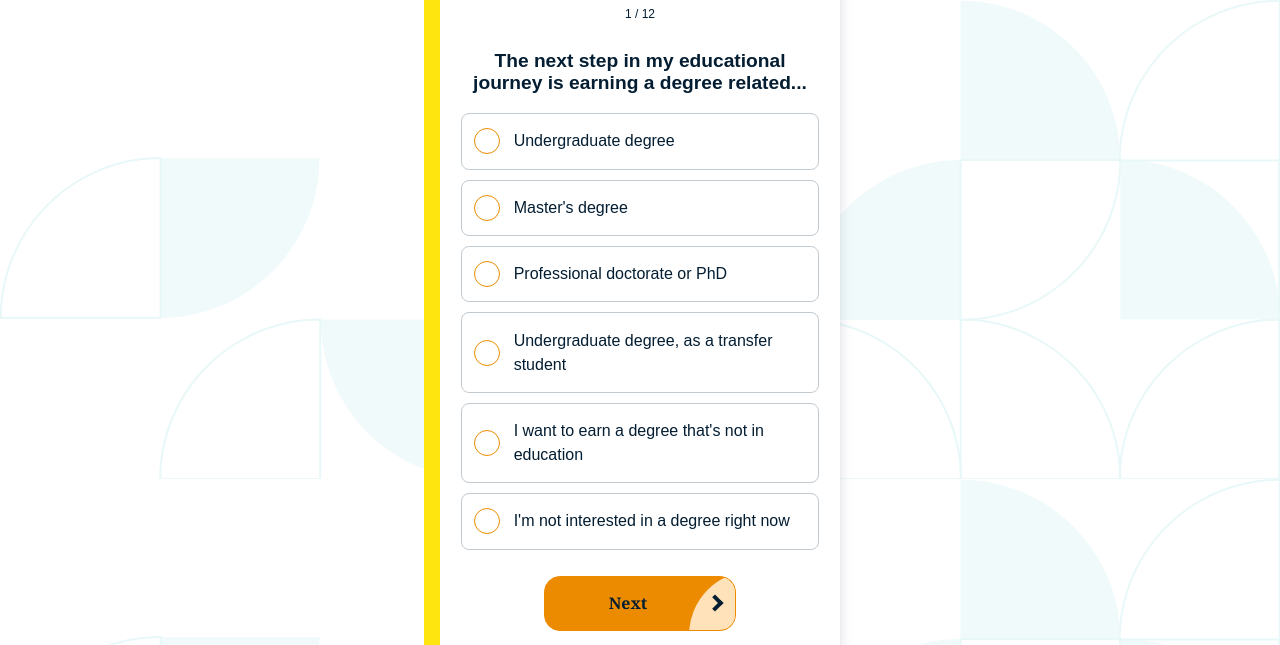
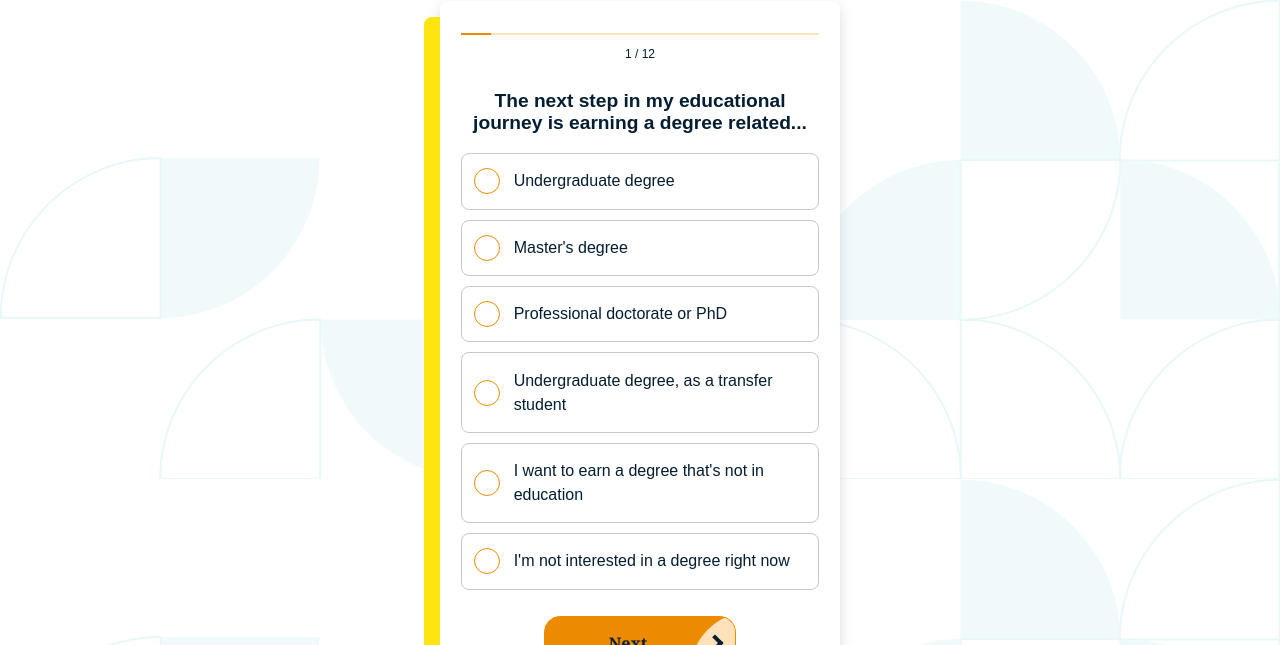
Before and after one commit to eab-agency/flexreg-form-styles, a website built with Vite: page index.html in a window 1280 px wide. Shown: the top 645 px of the page. Built offline with nearby package versions, Linux system fonts and the light colour scheme; a web font is replaced by a local one.

Commit message:
🔥 chore(vscode): remove .vscode/settings.json file ✨ style(styles.scss): add padding-top to main element

```diff
--- a/styles/styles.scss
+++ b/styles/styles.scss
@@ -21,9 +21,11 @@ body {
 }
 
 main {
+  display: block;
   margin: auto;
   width: fit-content;
   max-width: 100%;
+  padding-top: 5rem;
 }
 
 .container {
```
